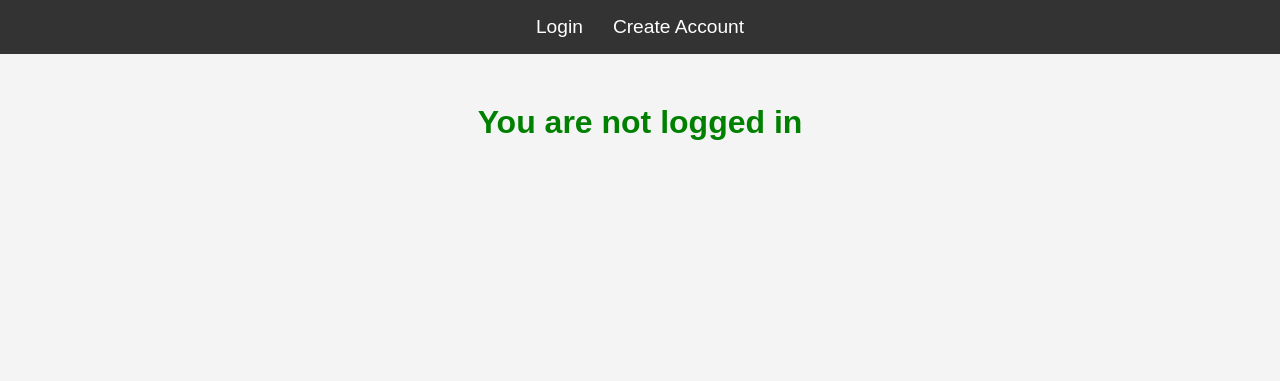
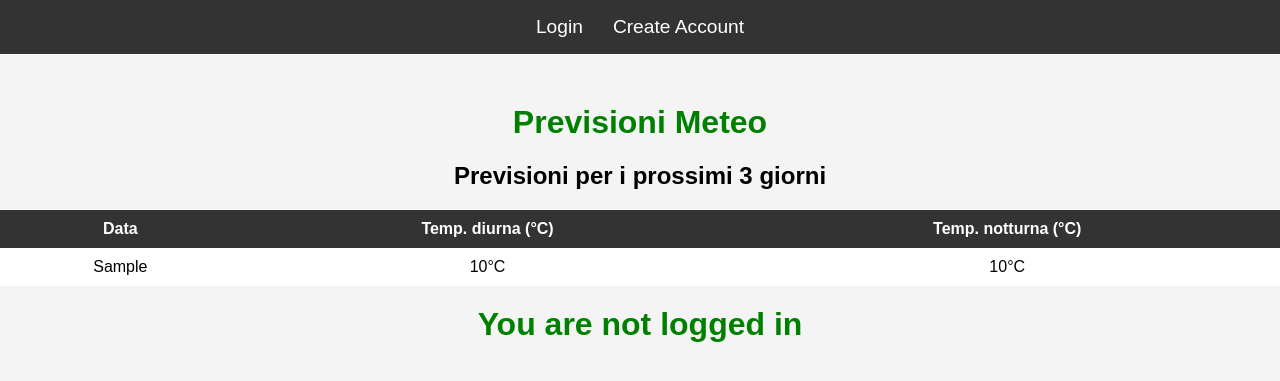
Before and after one commit to y3rbiadit0/flask_quiz_app, a Flask app: page / in a window 1280 px wide. Shown: the top 381 px of the page. Run offline with Flask 3, Linux system fonts and the light colour scheme; tables that the repository leaves empty hold one stand-in row (values such as "Sample post"); a database or web service that is not in the repository returns one stand-in record (values such as "Sample title"); data that the repository does not hold is empty; parts of the project's set-up code (start-up, migrations or seed data) failed here and were passed over.

Commit message:
Refactored templates to re-use components

```diff
--- a/app/templates/home.html
+++ b/app/templates/home.html
@@ -64,14 +64,9 @@
 </head>
 <body>
 
-    <nav>
-        <ul>
-            <li><a href="/auth/login">Login</a></li>
-            <li><a href="/auth/register">Create Account</a></li>
-        </ul>
-    </nav>
-
+    {% include 'nav_bar.html' %}
     <div class="container">
+        {% include 'weather_widget.html' %}
         {% if current_user.is_authenticated %}
             <h1>You are logged in</h1>
             <a href="/auth/logout" class="logout-btn">Logout</a>
--- /dev/null
+++ b/app/templates/nav_bar.html
@@ -0,0 +1,6 @@
+<nav>
+    <ul>
+        <li><a href="/auth/login">Login</a></li>
+        <li><a href="/auth/register">Create Account</a></li>
+    </ul>
+</nav>
--- /dev/null
+++ b/app/templates/weather_widget.html
@@ -0,0 +1,24 @@
+<div class="container">
+    <h1>Previsioni Meteo</h1>
+    {% if weather_data %}
+        <h2 class="my-4">Previsioni per i prossimi 3 giorni</h2>
+        <table style="width: 100%; border-collapse: collapse; margin-top: 20px;">
+            <thead>
+                <tr style="background-color: #333; color: white;">
+                    <th style="padding: 10px;">Data</th>
+                    <th style="padding: 10px;">Temp. diurna (°C)</th>
+                    <th style="padding: 10px;">Temp. notturna (°C)</th>
+                </tr>
+            </thead>
+            <tbody>
+                {% for day in weather_data %}
+                    <tr style="background-color: {% if loop.index % 2 == 0 %} #f9f9f9 {% else %} white {% endif %};">
+                        <td style="padding: 10px;">{{ day.date }}</td>
+                        <td style="padding: 10px;">{{ day.day_temp }}°C</td>
+                        <td style="padding: 10px;">{{ day.night_temp }}°C</td>
+                    </tr>
+                {% endfor %}
+            </tbody>
+        </table>
+    {% endif %}
+</div>
```
Also changed, not shown: app/templates/login.html (+1 -6 lines), app/templates/sign_up.html (+1 -6 lines).
